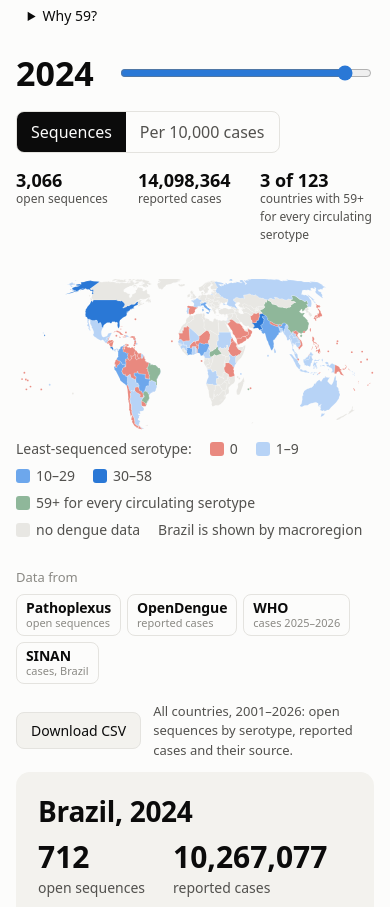
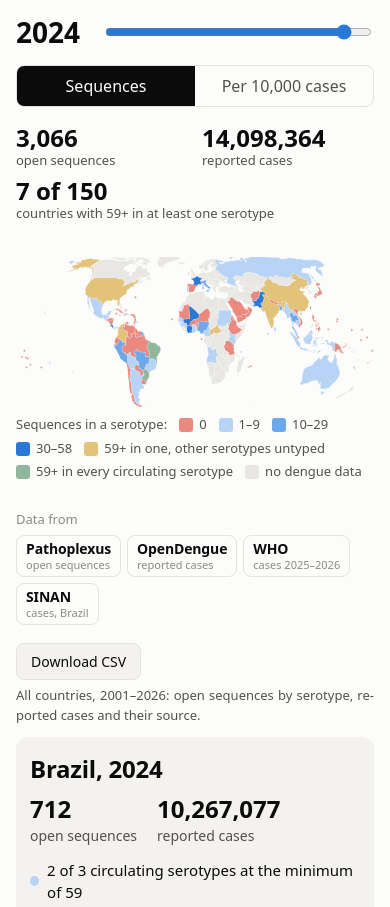
Before and after one commit to dengue-commons/coverage, a plain HTML site: page index.html in a window 390 px wide. Shown: the part 352-1259 px from the top of the page. Drawn offline with Linux system fonts and the light colour scheme.

Commit message:
Map with three states, no 10% rule; light theme and mobile   layout

```diff
--- a/index.html
+++ b/index.html
@@ -3,23 +3,16 @@
 <head>
 <meta charset="utf-8">
 <meta name="viewport" content="width=device-width, initial-scale=1">
+<meta name="color-scheme" content="only light">
 <title>Dengue Genomic Coverage</title>
 <style>
 :root {
   --bg: #fcfcfb; --ink: #0b0b0b; --ink-2: #52514e; --ink-3: #8a8984;
   --rule: #e4e3df; --grid: #eeede9; --land-none: #e8e7e3; --stroke: #fcfcfb;
-  --zero: #e9897f; --s1: #b7d3f6; --s2: #6da7ec; --s3: #2a78d6; --s4: #0d366b; --ok: #8fb79a;
+  --zero: #e9897f; --s1: #b7d3f6; --s2: #6da7ec; --s3: #2a78d6; --s4: #0d366b; --ok: #8fb79a; --amb: #e3c27a;
   --d1: #2a78d6; --d2: #eb6834; --d3: #1baf7a; --d4: #eda100;
   --target: #0b0b0b; --panel: #f3f2ee;
-}
-@media (prefers-color-scheme: dark) {
-  :root:not([data-theme="light"]) {
-    --bg: #1a1a19; --ink: #ffffff; --ink-2: #c3c2b7; --ink-3: #8f8e86;
-    --rule: #383835; --grid: #2a2a28; --land-none: #2e2e2c; --stroke: #1a1a19;
-    --zero: #c9574d; --s1: #184f95; --s2: #2a78d6; --s3: #6da7ec; --s4: #cde2fb; --ok: #6f9a7a;
-    --d1: #3987e5; --d2: #d95926; --d3: #199e70; --d4: #c98500;
-    --target: #ffffff; --panel: #242422;
-  }
+  color-scheme: only light;
 }
 * { box-sizing: border-box; }
 body { margin: 0; background: var(--bg); color: var(--ink);
@@ -31,6 +24,7 @@ main { max-width: 1920px; margin: 0 auto; padding: 24px clamp(16px, 3vw, 48px) 4
 .brand svg { flex: none; width: 64px; height: 64px; color: var(--ink); }
 h1 { font-size: 30px; line-height: 1.15; margin: 2px 0 6px; letter-spacing: -0.015em; }
 .sub { color: var(--ink-2); margin: 0 0 8px; font-size: 17px; }
+.sub, .paper, .why p, .download span, .note, .footnote, footer span { text-align: justify; hyphens: auto; }
 .paper { font-size: 14px; color: var(--ink-2); margin: 0; padding-left: 10px; border-left: 3px solid var(--ok); }
 .paper .ref { color: var(--ink); }
 .sources { font-size: 13px; color: var(--ink-3); text-align: right; margin-bottom: 18px; }
@@ -62,7 +56,6 @@ h1 { font-size: 30px; line-height: 1.15; margin: 2px 0 6px; letter-spacing: -0.0
 .card svg text { fill: var(--ink-3); font-size: 12px; }
 .card .leg { font-size: 13px; gap: 4px 12px; margin-top: 4px; }
 .why { font-size: 14px; color: var(--ink-2); margin: 8px 0 0 80px; }
-.why p { text-align: justify; hyphens: auto; }
 .why summary { cursor: pointer; color: var(--ink); width: max-content; }
 .why p { margin: 6px 0 0; }
 @media (max-width: 640px) { .why { margin-left: 0; } }
@@ -73,6 +66,8 @@ svg.map path.br-region { stroke-width: 0.6; }
 .leg { display: flex; flex-wrap: wrap; gap: 6px 18px; font-size: 14px; color: var(--ink-2); margin-top: 8px; }
 .leg span { display: inline-flex; align-items: center; gap: 6px; }
 .leg i { width: 14px; height: 14px; border-radius: 3px; display: inline-block; }
+.leg .ln { width: 18px; border-top: 1.5px dashed var(--target); display: inline-block; }
+.card .leg.lines { margin-top: 2px; }
 
 .card h2 { font-size: 28px; margin: 0 0 4px; letter-spacing: -0.01em; }
 .card .sec { border-top: 1px solid var(--rule); margin-top: 12px; }
@@ -104,9 +99,21 @@ footer { margin-top: 32px; padding-top: 14px; border-top: 1px solid var(--rule);
 .download button { flex: none; font: inherit; font-size: 14px; color: var(--ink); background: var(--panel); border: 1px solid var(--rule); border-radius: 8px; padding: 7px 14px; cursor: pointer; }
 .download button:hover { border-color: var(--ink-3); }
 @media (max-width: 640px) {
-  h1 { font-size: 24px; } .brand svg { width: 44px; height: 44px; }
-  .tiles { gap: 8px; } .tile .v { font-size: 18px; } .tile .l { font-size: 12px; }
+  main { padding: 16px 16px 32px; }
+  .top { padding-left: 0; }
+  h1 { font-size: 24px; } .brand { gap: 12px; } .brand svg { width: 44px; height: 44px; }
+  .sub { font-size: 16px; }
+  .year output { font-size: 28px; }
+  .seg { width: 100%; } .seg button { flex: 1; padding: 8px 6px; }
+  .tiles { grid-template-columns: 1fr 1fr; gap: 10px 14px; } .tiles .tile:last-child { grid-column: 1 / -1; }
+  .tile .v { font-size: 24px; } .tile .l { font-size: 13px; line-height: 1.3; }
+  .leg { gap: 4px 12px; font-size: 13px; }
   .sources { text-align: left; } .sources .list { justify-content: flex-start; }
+  .download { flex-direction: column; align-items: flex-start; gap: 6px; }
+  .card { padding: 14px 14px 10px; border-radius: 12px; }
+  .card h2 { font-size: 24px; }
+  .facts { gap: 20px; } .facts b { font-size: 24px; }
+  .mtx { gap: 3px 3px; font-size: 12px; } .mtx .hd { font-size: 10px; letter-spacing: -0.02em; }
 }
 </style>
 </head>
@@ -131,11 +138,11 @@ footer { margin-top: 32px; padding-top: 14px; border-top: 1px solid var(--rule);
       </svg>
       <div>
         <h1>Dengue genomic surveillance coverage</h1>
-        <p class="sub">Open dengue sequences per country and year, against a minimum of 59 sequences a year for each circulating serotype, enough to detect a lineage at 5%.</p>
+        <p class="sub">Open dengue sequences per country and year, against a minimum of 59 sequences a year for each circulating serotype, enough to find a lineage that makes up 5% of it.</p>
         <p class="paper">Methods, the derivation of the target and the full data are in <span class="ref">Bermann T, et al. Open genomic surveillance of dengue virus against reported and modeled burden, worldwide, 2001–2026. In preparation.</span></p>
       </div>
     </div>
-    <details class="why"><summary>Why 59?</summary><p>59 is the smallest random sample that contains at least one sequence from a lineage carried by 5% of infections, with 95% confidence (1 − 0.95<sup>59</sup> ≥ 0.95). It is a floor, not a goal. Each serotype in circulation needs its own 59, so a country is colored by its least-sequenced serotype. A serotype counts as circulating when it makes up at least 10% of the open sequences that year; in Brazil, when SINAN reports cases of it in the region. Brazil is shown by region because a national total can hide regions with almost no sequences. Open sequences are public dengue virus sequences of at least 505 bp in Pathoplexus (about 5% of the genome), the genome coverage recommended for lineage assignment.</p></details>
+    <details class="why"><summary>Why 59?</summary><p>59 open sequences give a 95% chance of including a lineage that makes up 5% of one serotype in a season (1 − 0.95<sup>59</sup> ≥ 0.95). It is a floor, not a goal. Each circulating serotype needs its own 59. Where no serotype reached 59 the country falls short whatever circulated, and it is colored by its most-sequenced serotype. Where one did, the floor is met only if every other circulating serotype also has 59, and which serotypes circulated is known from case typing only for Brazil (SINAN, by region); elsewhere the cell stays amber. Brazil is shown by region and other countries as a whole, so the comparison is not like for like. Open sequences are public dengue virus sequences of at least 505 bp in Pathoplexus (about 5% of the genome), the coverage recommended for lineage assignment.</p></details>
   </header>
   <div class="bar">
     <div class="year">
@@ -151,7 +158,7 @@ footer { margin-top: 32px; padding-top: 14px; border-top: 1px solid var(--rule);
   <div class="tiles">
     <div class="tile"><div class="v" id="tSeq"></div><div class="l">open sequences</div></div>
     <div class="tile"><div class="v" id="tCases"></div><div class="l">reported cases</div></div>
-    <div class="tile"><div class="v" id="tMet"></div><div class="l">countries with 59+ for every circulating serotype</div></div>
+    <div class="tile"><div class="v" id="tMet"></div><div class="l">countries with 59+ in at least one serotype</div></div>
   </div>
   <p class="note" id="note"></p>
   <svg class="map" id="map" role="img" aria-label="World map of open dengue sequences"></svg>
@@ -193,7 +200,7 @@ const monthYear = (iso) => { const [y, m] = iso.split("-"); return `${MONTHS[+m
 const state = { year: 2024, mode: "seq", sel: "BRA", clicked: false };
 // D: panel data; G: map geometry; BR: Brazilian regions; WHO: WHO case layer; YEARS: year axis.
 // Per country and per region: n = name, g = open sequences, c = reported cases, s = sequences by serotype.
-let D, G, BR, WHO, YEARS, dengue;
+let D, G, BR, WHO, YEARS, dengue, universe;
 
 // Reported cases: OpenDengue up to its last release; WHO for the years after it (separate layer, CC BY-NC-SA 3.0 IGO).
 function caseCount(iso, i) {
@@ -208,8 +215,7 @@ const BINS_SEQ = [
   { k: "zero", label: "0", test: (v) => v === 0 },
   { k: "s1", label: "1–9", test: (v) => v < 10 },
   { k: "s2", label: "10–29", test: (v) => v < 30 },
-  { k: "s3", label: "30–58", test: (v) => v < 59 },
-  { k: "ok", label: "59+ for every circulating serotype", test: () => true },
+  { k: "s3", label: "30–58", test: () => true },
 ];
 const BINS_RATE = [
   { k: "zero", label: "0", test: (v) => v === 0 },
@@ -220,35 +226,43 @@ const BINS_RATE = [
 ];
 const color = (k) => `var(--${k})`;
 const binColor = (bins, v) => color(bins.find((b) => b.test(v)).k);
+const seqColor = (v) => v >= D.target ? color("ok") : binColor(BINS_SEQ, v);
 
-// A serotype counts as circulating from the sequences alone when it is at least 10% of the open sequences
-// of that place and year, so that a handful of travel-associated sequences does not create a stratum.
-const SHARE = 0.10;
-const sinanYear = (bi) => D.brazil.circ && D.brazil.circ.North[0][bi] != null;
-// One stratum per circulating serotype. Brazil uses the SINAN mask by region when it exists.
-function regionStrata(name, bi) {
-  const r = D.brazil.regions[name], circ = D.brazil.circ && D.brazil.circ[name];
-  return r.s.map((row, k) => ({ k, g: row[bi], on: circ && circ[k][bi] != null ? circ[k][bi] : row[bi] > 0 && row[bi] >= SHARE * r.g[bi] })).filter((e) => e.on);
+// Three states, and circulation never comes from the sequences themselves:
+// no serotype at 59 → short whatever circulated, shown by the most-sequenced serotype;
+// a serotype at 59 and no case typing → amber, the other serotypes cannot be judged;
+// case typing (SINAN, Brazil) → each circulating serotype is a stratum, shown by the weakest one.
+function assess(seqs, circ) {
+  const top = seqs.length ? Math.max(...seqs) : 0;
+  const typed = circ && circ.some(Boolean);
+  if (typed) {
+    const strata = seqs.map((g, k) => ({ k, g })).filter((e) => circ[e.k]);
+    const v = Math.min(...strata.map((e) => e.g)), ok = strata.filter((e) => e.g >= D.target).length;
+    return { typed, top, strata, ok, v, k: v >= D.target ? "ok" : BINS_SEQ.find((b) => b.test(v)).k };
+  }
+  return { typed: false, top, v: top, k: top >= D.target ? "amb" : BINS_SEQ.find((b) => b.test(top)).k };
 }
-function countryStrata(iso, i) {
-  const p = D.countries[iso];
-  if (!p.s) return [];
-  const bi = D.brazil.years.indexOf(YEARS[i]);
-  if (iso === "BRA" && bi >= 0 && sinanYear(bi)) {
-    const on = [0, 1, 2, 3].map((k) => Object.keys(D.brazil.regions).some((n) => D.brazil.circ[n][k][bi]));
-    return p.s.map((row, k) => ({ k, g: row[i], on: on[k] || row[i] > 0 })).filter((e) => e.on);
-  }
-  return p.s.map((row, k) => ({ k, g: row[i] })).filter((e) => e.g > 0 && e.g >= SHARE * p.g[i]);
+const sinanYear = (bi) => bi >= 0 && D.brazil.circ && D.brazil.circ.North[0][bi] != null;
+function regionAssess(name, bi) {
+  const r = D.brazil.regions[name];
+  return assess(r.s.map((row) => row[bi]), sinanYear(bi) ? D.brazil.circ[name].map((row) => row[bi]) : null);
 }
-const weakest = (strata) => strata.length ? Math.min(...strata.map((e) => e.g)) : 0;
+const seqsOf = (p, i) => p.s ? p.s.map((row) => row[i]) : [p.g[i]];
+function countryAssess(iso, i) {
+  const p = D.countries[iso], bi = D.brazil.years.indexOf(YEARS[i]);
+  const circ = iso === "BRA" && sinanYear(bi)
+    ? [0, 1, 2, 3].map((k) => Object.keys(D.brazil.regions).some((n) => D.brazil.circ[n][k][bi])) : null;
+  return assess(seqsOf(p, i), circ);
+}
 
-function value(iso, i) {
+// Map color key, or null where there is nothing to show.
+function cellKey(iso, i) {
   const p = D.countries[iso];
   if (!p) return null;
   const g = p.g[i];
-  if (state.mode === "seq") return dengue.has(iso) || g > 0 ? weakest(countryStrata(iso, i)) : null;
+  if (state.mode === "seq") return dengue.has(iso) || g > 0 ? countryAssess(iso, i).k : null;
   const c = caseCount(iso, i).v;
-  return c ? (g / c) * 1e4 : null;
+  return c ? BINS_RATE.find((b) => b.test((g / c) * 1e4)).k : null;
 }
 
 function drawMap() {
@@ -256,11 +270,10 @@ function drawMap() {
   svg.setAttribute("viewBox", G.viewBox.join(" "));
   svg.replaceChildren();
   const i = YEARS.indexOf(state.year);
-  const bins = state.mode === "seq" ? BINS_SEQ : BINS_RATE;
   const add = (el, iso) => {
-    const v = value(iso, i);
+    const k = cellKey(iso, i);
     el.dataset.iso = iso;
-    el.setAttribute("fill", v == null ? color("land-none") : binColor(bins, v));
+    el.setAttribute("fill", color(k || "land-none"));
     if (state.clicked && iso === state.sel) el.classList.add("sel");
     svg.appendChild(el);
   };
@@ -278,12 +291,12 @@ function drawMap() {
   if (bi >= 0) {
     for (const [name, ds] of Object.entries(BR)) {
       const r = D.brazil.regions[name];
-      const v = state.mode === "seq" ? weakest(regionStrata(name, bi)) : (r.c[bi] ? r.g[bi] / r.c[bi] * 1e4 : null);
+      const k = state.mode === "seq" ? regionAssess(name, bi).k : (r.c[bi] ? BINS_RATE.find((b) => b.test(r.g[bi] / r.c[bi] * 1e4)).k : null);
       for (const d of ds) {
         const p = document.createElementNS(NS, "path");
         p.setAttribute("d", d);
         p.dataset.iso = "BRA"; p.dataset.region = name;
-        p.setAttribute("fill", v == null ? color("land-none") : binColor(bins, v));
+        p.setAttribute("fill", color(k || "land-none"));
         p.setAttribute("class", "br-region");
         svg.appendChild(p);
       }
@@ -293,12 +306,12 @@ function drawMap() {
 }
 
 function drawLegend() {
-  const bins = state.mode === "seq" ? BINS_SEQ : BINS_RATE;
-  const none = state.mode === "seq" ? "no dengue data" : "no case data this year";
-  $("leg").innerHTML = (state.mode === "seq" ? `<span>Least-sequenced serotype:</span>` : `<span>Sequences per 10,000 cases:</span>`)
-    + bins.map((b) => `<span><i style="background:${color(b.k)}"></i>${b.label}</span>`).join("")
-    + `<span><i style="background:var(--land-none)"></i>${none}</span>`
-    + (D.brazil.years.includes(state.year) ? `<span>Brazil is shown by macroregion</span>` : "");
+  const sw = (k, label) => `<span><i style="background:${color(k)}"></i>${label}</span>`;
+  $("leg").innerHTML = state.mode === "seq"
+    ? `<span>Sequences in a serotype:</span>` + BINS_SEQ.map((b) => sw(b.k, b.label)).join("")
+      + sw("amb", "59+ in one, other serotypes untyped") + sw("ok", "59+ in every circulating serotype")
+      + sw("land-none", "no dengue data")
+    : `<span>Sequences per 10,000 cases:</span>` + BINS_RATE.map((b) => sw(b.k, b.label)).join("") + sw("land-none", "no case data this year");
 }
 
 function drawSummary() {
@@ -307,15 +320,14 @@ function drawSummary() {
   for (const [iso, p] of Object.entries(D.countries)) {
     g += p.g[i];
     c += caseCount(iso, i).v || 0;
-    const strata = countryStrata(iso, i);
-    if (strata.length && weakest(strata) >= D.target) met++;
+    if (universe.has(iso) && countryAssess(iso, i).top >= D.target) met++;
   }
   $("tSeq").textContent = fmt(g);
   $("tCases").textContent = c ? fmt(c) : "no case data yet";
   const whoYear = WHO && WHO.years.includes(state.year);
   $("tCases").nextElementSibling.textContent = whoYear ? (state.year === YEARS[YEARS.length - 1] ? "reported cases, year to date (WHO)" : "reported cases (WHO)") : "reported cases";
   $("tCases").style.fontSize = c ? "" : "20px";
-  $("tMet").textContent = `${fmt(met)} of ${fmt(dengue.size)}`;
+  $("tMet").textContent = `${fmt(met)} of ${fmt(universe.size)}`;
   const recent = state.year >= YEARS[YEARS.length - 1] - 1;
   const noCases = state.mode === "rate" && state.year > 2024 && !WHO;
   $("note").textContent = noCases ? "Reported-case data end in 2024; switch to Sequences for later years."
@@ -351,7 +363,7 @@ function bars(series, { target, colors, label }) {
     });
     s += `<rect x="${x - 1}" y="${m.t}" width="${bw}" height="${H - m.t - m.b}" fill="transparent"><title>${yr}: ${fmt(tot[j])}</title></rect>`;
   });
-  if (target) s += `<line x1="${m.l}" x2="${W - m.r}" y1="${y(target)}" y2="${y(target)}" stroke="var(--target)" stroke-dasharray="4 3" stroke-width="1.2"/><text x="${m.l + 4}" y="${y(target) - 5}" style="fill:var(--ink)">minimum of ${target}</text>`;
+  if (target) s += `<line x1="${m.l}" x2="${W - m.r}" y1="${y(target)}" y2="${y(target)}" stroke="var(--target)" stroke-dasharray="4 3" stroke-width="1.2"/>`;
   const js = YEARS.indexOf(state.year);
   [2001, 2005, 2010, 2015, 2020, 2025].forEach((yr) => {
     const j = YEARS.indexOf(yr); if (j < 0 || Math.abs(j - js) < 2) return;
@@ -376,31 +388,40 @@ function drawCard() {
   const cc = caseCount(iso, i);
   let c = cc.v, cLabel = cc.source === "WHO" ? (cc.partial ? `reported cases to ${monthYear(cc.until)} (WHO)` : "reported cases (WHO)") : "reported cases";
   if (iso === "BRA" && !(p.c && p.c[i]) && brazilCases(i)) { c = brazilCases(i); cLabel = YEARS[i] === YEARS[YEARS.length - 1] ? "SINAN probable cases, year to date" : "SINAN probable cases"; }
-  const strata = countryStrata(iso, i), ok = strata.filter((e) => e.g >= D.target).length;
+  const a = countryAssess(iso, i), seqs = seqsOf(p, i);
+  const shown = (p.s ? seqs : []).map((g, k) => ({ k, g })).filter((e) => e.g > 0 || (a.typed && a.strata.some((x) => x.k === e.k)));
+  const chips = shown.length ? `<div class="chips">` + shown.map((e) => `<span><i style="background:${seqColor(e.g)}"></i>${D.serotypes[e.k]} <b>${fmt(e.g)}</b></span>`).join("") + `</div>` : "";
+  const dot = (k) => `<i style="background:${color(k)}"></i>`;
+  const best = p.s ? D.serotypes[seqs.indexOf(a.top)] : "one serotype";
+  const status = g === 0 ? `${dot("zero")}No open sequence this year`
+    : a.typed ? `${dot(a.k)}${a.ok} of ${a.strata.length} circulating serotype${a.strata.length > 1 ? "s" : ""} at the minimum of ${D.target}`
+    : a.top >= D.target ? `${dot("amb")}${best} at ${D.target}+; the other serotypes are untyped`
+    : `${dot(a.k)}No serotype at the minimum of ${D.target}`;
   let h = `<h2>${p.n}, ${state.year}</h2>`
     + `<div class="facts"><div><b>${fmt(g)}</b><span>open sequences</span></div><div><b>${c ? fmt(c) : "–"}</b><span>${c ? cLabel : "no open case data yet"}</span></div></div>`
-    + (strata.length ? `<p class="status">${ok} of ${strata.length} circulating serotype${strata.length > 1 ? "s" : ""} at the minimum of ${D.target}</p><div class="chips">`
-      + strata.map((e) => `<span><i style="background:${binColor(BINS_SEQ, e.g)}"></i>${D.serotypes[e.k]} <b>${fmt(e.g)}</b></span>`).join("") + `</div>`
-      : `<p class="status"><i style="background:var(--zero)"></i>No open sequence this year</p>`);
+    + `<p class="status">${status}</p>` + chips;
   if (iso === "BRA") {
     const bi = D.brazil.years.indexOf(state.year);
     if (bi >= 0) {
       let total = 0, met = 0, grid = "";
       for (const [name, r] of Object.entries(D.brazil.regions)) {
-        const rs = regionStrata(name, bi), on = new Map(rs.map((e) => [e.k, e.g]));
-        grid += `<span class="nm">${name}</span>` + [0, 1, 2, 3].map((k) => on.has(k)
-          ? `<span class="cell" style="background:${binColor(BINS_SEQ, on.get(k))};color:${on.get(k) >= 30 && on.get(k) < 59 ? "#fff" : "var(--ink)"}">${fmt(on.get(k))}</span>`
-          : `<span class="cell off">–</span>`).join("") + `<span class="n">${short(r.c[bi] || 0)}</span>`;
-        total += rs.length; met += rs.filter((e) => e.g >= D.target).length;
+        const ra = regionAssess(name, bi), typed = sinanYear(bi);
+        grid += `<span class="nm">${name}</span>` + [0, 1, 2, 3].map((k) => {
+          const v = r.s[k][bi], on = typed ? D.brazil.circ[name][k][bi] : v > 0;
+          return on ? `<span class="cell" style="background:${seqColor(v)};color:${v >= 30 && v < 59 ? "#fff" : "var(--ink)"}">${fmt(v)}</span>`
+            : `<span class="cell off">${v > 0 ? fmt(v) : "–"}</span>`;
+        }).join("") + `<span class="n">${short(r.c[bi] || 0)}</span>`;
+        if (ra.typed) { total += ra.strata.length; met += ra.ok; }
       }
-      h += `<div class="sec"><h3>Brazil by region and serotype</h3><p class="status">${met} of ${total} region × serotype strata at the minimum of ${D.target}</p>`
+      h += `<div class="sec"><h3>Brazil by region and serotype</h3>` + (sinanYear(bi) ? `<p class="status">${met} of ${total} region × serotype strata at the minimum of ${D.target}</p>` : "")
         + `<div class="mtx"><span></span>${D.serotypes.map((s) => `<span class="hd">${s}</span>`).join("")}<span class="hd n">cases</span>${grid}</div>`
-        + `<p class="footnote">“–” not circulating (${sinanYear(bi) ? "SINAN serotyping" : "from open sequences; SINAN serotyping starts in 2014"}). Cases: SINAN probable.</p></div>`;
+        + `<p class="footnote">${sinanYear(bi) ? "Circulation from SINAN serotyping; grey cells did not circulate." : "SINAN serotyping starts in 2014, so circulation is unknown before then."} Cases: SINAN probable.</p></div>`;
     }
   }
   h += `<div class="sec"><h3>Open sequences per year, by serotype</h3>`
     + bars(p.s || [p.g], { target: D.target, colors: p.s ? SERO_COLORS : ["var(--s3)"], label: "Open sequences per year" })
-    + (p.s ? `<div class="leg">${D.serotypes.map((s, k) => `<span><i style="background:${SERO_COLORS[k]}"></i>${s}</span>`).join("")}</div>` : "") + `</div>`;
+    + (p.s ? `<div class="leg">${D.serotypes.map((s, k) => `<span><i style="background:${SERO_COLORS[k]}"></i>${s}</span>`).join("")}</div>` : "")
+    + `<div class="leg lines"><span><b class="ln"></b>${D.target} per serotype, minimum</span></div></div>`;
   const caseSeries = p.c ? p.c.map((v) => v || 0) : null;
   const extra = YEARS.map((_, j) => (p.c && p.c[j]) ? 0 : (iso === "BRA" ? (brazilCases(j) || 0) : (caseCount(iso, j).v || 0)));
   const extraSource = iso === "BRA" ? "SINAN" : "WHO";
@@ -428,6 +449,7 @@ function bind() {
     render();
   }));
   const tt = $("tt"), map = $("map");
+  const sero = (seqs) => seqs.some((v) => v) ? seqs.map((v, k) => v ? `${D.serotypes[k]}: ${fmt(v)}` : "").filter(Boolean).join("<br>") : "no open sequence";
   map.addEventListener("mousemove", (ev) => {
     const iso = ev.target.dataset && ev.target.dataset.iso;
     const p = iso && D.countries[iso];
@@ -435,12 +457,12 @@ function bind() {
     const i = YEARS.indexOf(state.year);
     const region = ev.target.dataset.region, bi = D.brazil.years.indexOf(state.year);
     if (region && bi >= 0) {
-      const r = D.brazil.regions[region], rs = regionStrata(region, bi);
-      tt.innerHTML = `<b>${region}, Brazil</b>, ${state.year}<br>` + (rs.length ? rs.map((e) => `${D.serotypes[e.k]}: ${fmt(e.g)}`).join("<br>") : "no open sequence") + `<br>${fmt(r.c[bi])} cases`;
+      const r = D.brazil.regions[region], ls = sero(r.s.map((row) => row[bi]));
+      tt.innerHTML = `<b>${region}, Brazil</b>, ${state.year}<br>` + ls + `<br>${fmt(r.c[bi])} cases`;
     } else if (!p) tt.innerHTML = `<b>${G.names[iso] || iso}</b><br>no dengue data`;
     else {
-      const cc = caseCount(iso, i), c = cc.v, strata = countryStrata(iso, i);
-      tt.innerHTML = `<b>${p.n}</b>, ${state.year}<br>` + (strata.length ? strata.map((e) => `${D.serotypes[e.k]}: ${fmt(e.g)}`).join("<br>") : "no open sequence")
+      const cc = caseCount(iso, i), c = cc.v;
+      tt.innerHTML = `<b>${p.n}</b>, ${state.year}<br>` + (p.s ? sero(seqsOf(p, i)) : p.g[i] ? `${fmt(p.g[i])} sequences` : "no open sequence")
         + (c ? `<br>${fmt(c)} cases${cc.source === "WHO" ? (cc.partial ? ` to ${monthYear(cc.until)}, WHO` : ", WHO") : ""}` : "");
     }
     tt.hidden = false;
@@ -474,6 +496,8 @@ Promise.all(["data/panel.json", "data/geo.json", "data/brazil_regions.json"].map
   .then(([d, g, br, who]) => {
     D = d; G = g; BR = br; WHO = who; YEARS = d.years;
     dengue = new Set(Object.entries(d.countries).filter(([, p]) => p.c && p.c.some((v) => v > 0)).map(([k]) => k));
+    // tile: same set in numerator and denominator, countries with a case series or any open sequence
+    universe = new Set(Object.entries(d.countries).filter(([k, p]) => dengue.has(k) || p.g.some((v) => v > 0)).map(([k]) => k));
     $("sourceLine").textContent = `Sequences: Pathoplexus open data, version ${d.dataVersion}, ${d.cutoff}. Cases: OpenDengue V1.3 (to 2024)${who ? ", WHO (2025–2026, accessed " + who.accessed + ")" : ""}, SINAN for Brazil. Draft.`;
     if (who) $("credit").textContent = who.attribution;
     bind(); render();
```
Also changed, not shown: 1 other file.
